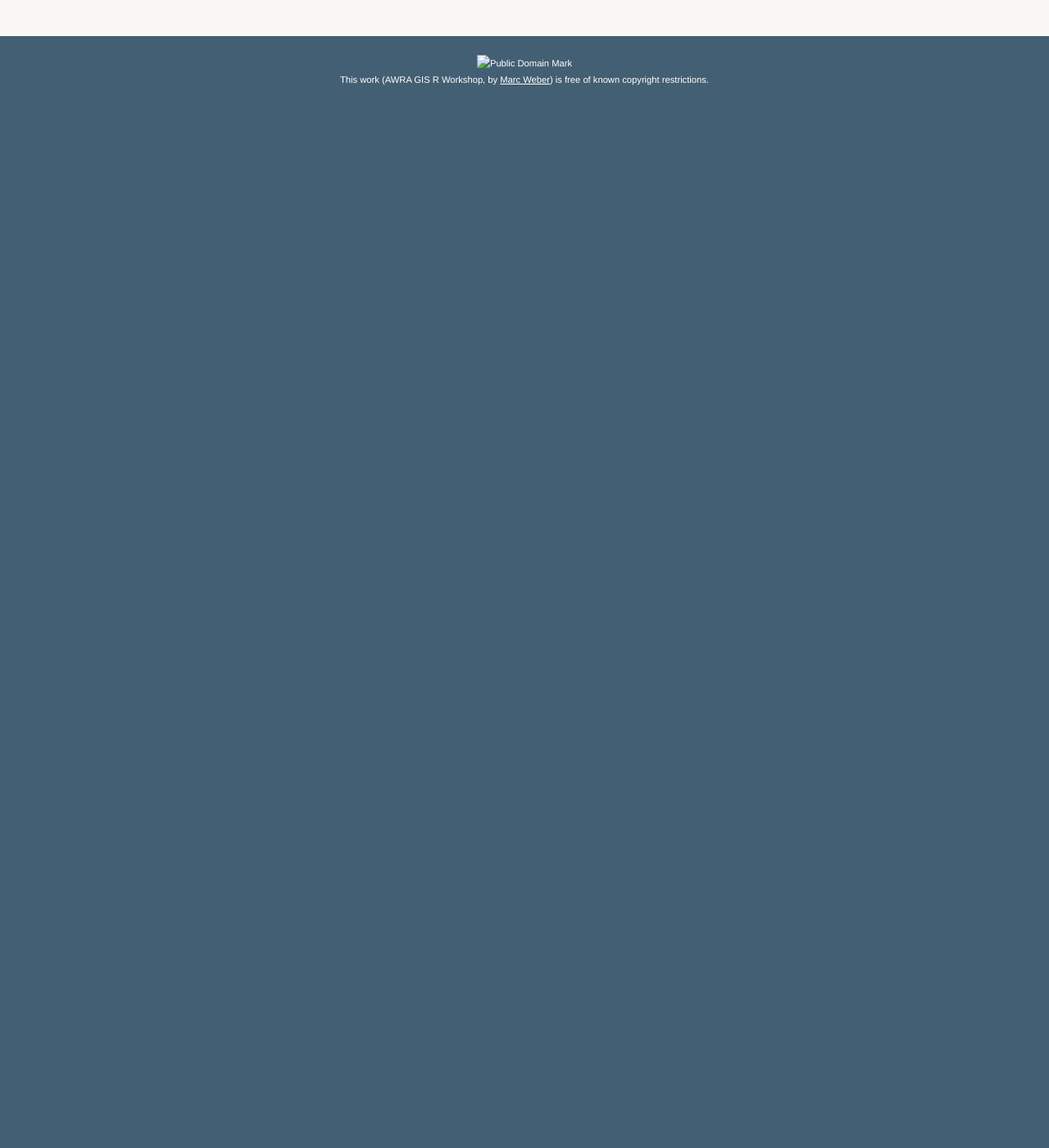
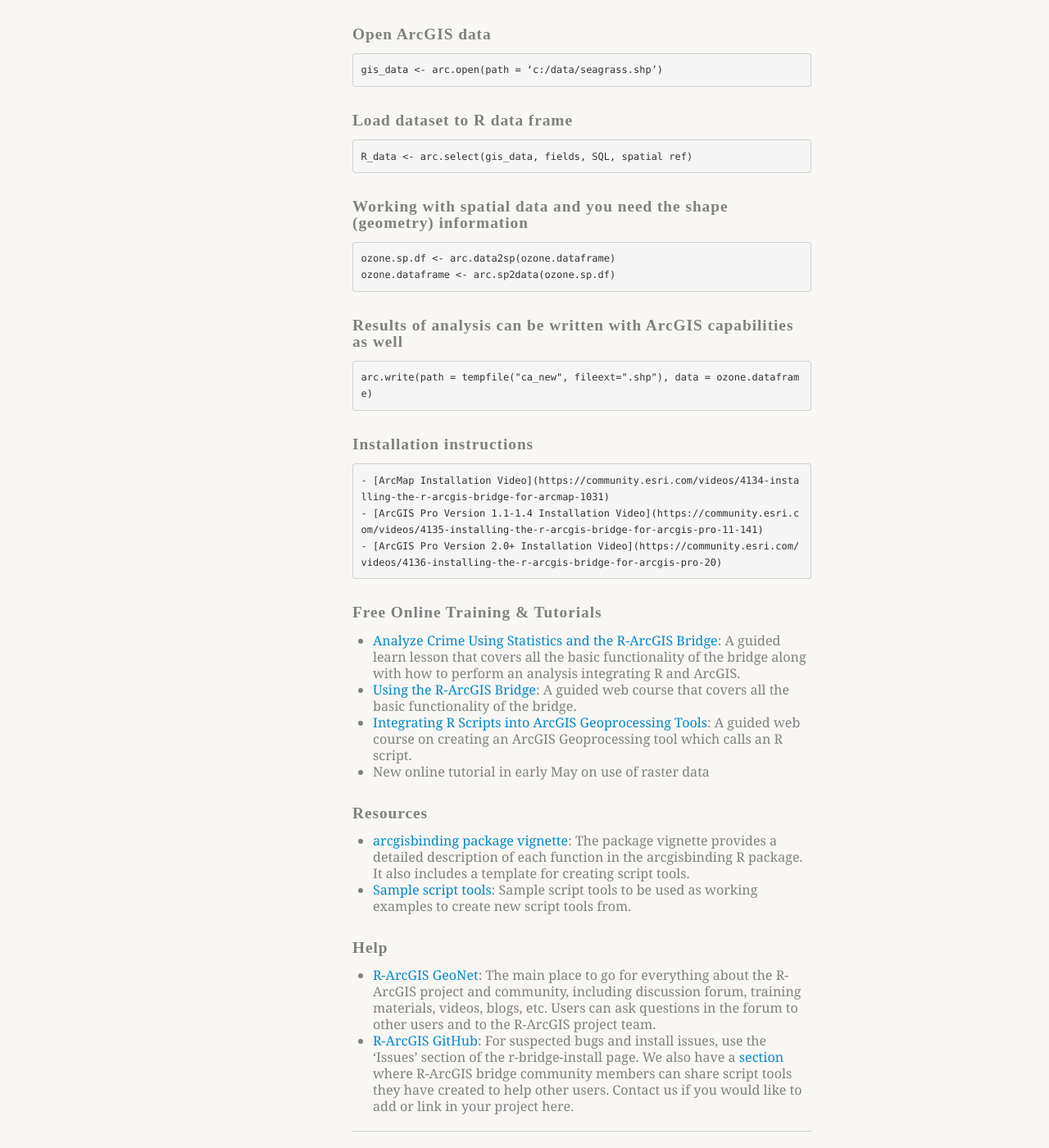
Before and after one commit to mhweber/AWRA_GIS_R_Workshop, a Jekyll site: the page built from _posts/2018-04-22-09R-ArcGIS-Bridge.md, in a window 1280 px wide and 1400 px high, scrolled down 768 px. Shown: the whole window at 82% size. Built offline with Jekyll 4.4.1, drawn with Linux system fonts in a browser that asks for light colours; nearby versions of some CDN libraries; some web fonts are replaced; library files that are not in the unit come from our copies; before the commit the page ends 908 px from its top, so only the background shows below that; some of the changed text lies outside the part shown.

Commit message:
Additional material from Steve

````diff
--- a/_posts/2018-04-22-09R-ArcGIS-Bridge.md
+++ b/_posts/2018-04-22-09R-ArcGIS-Bridge.md
@@ -4,7 +4,51 @@ author: Marc Weber
 layout: post_page
 ---
 
-Live Demo of the R-ArcGIS Bridge in ArcGIS:
-
+## Live Demo of the R-ArcGIS Bridge in ArcGIS:
 - If don’t already have ArcGIS, you can get a free 21 day trial [here](http://www.arcgis.com/features/free-trial.html)
 - [Instructional videos](https://community.esri.com/groups/rstats/content?filterID=contentstatus%5Bpublished%5D~objecttype~objecttype%5Bvideo%5D) on installing the R-ArcGIS bridge
+
+### Using R and ArcGIS together
+The most effective way to leverage the combined value of ArcGIS and R is to use the R-ArcGIS bridge, an open source project providing a seamless two-way data bridge between R and ArcGIS. The bridge also allows R scripts to be run from ArcGIS as geoprocessing tools.
+The R-ArcGIS bridge works with versions beginning at R 3.2.2 , ArcMap 10.3.1, ArcGIS Pro 1.1, or later.
+The bridge supports feature, raster, and tabular data from ArcGIS. This can be data on your local disk as well as URLs to feature services and image services. The bridge support data objects of the most common spatial packages: sp, sf, and raster, along with R data frame objects. The usage is very similar to standard R syntax.
+
+### Open ArcGIS data
+```r
+gis_data <- arc.open(path = ‘c:/data/seagrass.shp’)
+```
+
+### Load dataset to R data frame
+```r
+R_data <- arc.select(gis_data, fields, SQL, spatial ref)
+```
+
+### Working with spatial data and you need the shape (geometry) information
+```r
+ozone.sp.df <- arc.data2sp(ozone.dataframe)
+ozone.dataframe <- arc.sp2data(ozone.sp.df)
+```
+
+### Results of analysis can be written with ArcGIS capabilities as well
+```r
+arc.write(path = tempfile("ca_new", fileext=".shp"), data = ozone.dataframe)
+```
+
+### Installation instructions
+	- [ArcMap Installation Video](https://community.esri.com/videos/4134-installing-the-r-arcgis-bridge-for-arcmap-1031)
+	- [ArcGIS Pro Version 1.1-1.4 Installation Video](https://community.esri.com/videos/4135-installing-the-r-arcgis-bridge-for-arcgis-pro-11-141)
+	- [ArcGIS Pro Version 2.0+ Installation Video](https://community.esri.com/videos/4136-installing-the-r-arcgis-bridge-for-arcgis-pro-20)
+
+### Free Online Training & Tutorials
+  - [Analyze Crime Using Statistics and the R-ArcGIS Bridge](https://learn.arcgis.com/en/projects/analyze-crime-using-statistics-and-the-r-arcgis-bridge/): A guided learn lesson that covers all the basic functionality of the bridge along with how to perform an analysis integrating R and ArcGIS.
+  - [Using the R-ArcGIS Bridge](https://www.esri.com/training/catalog/58b5e417b89b7e000d8bfe45/using-the-r-arcgis-bridge/): A guided web course that covers all the basic functionality of the bridge.
+  - [Integrating R Scripts into ArcGIS Geoprocessing Tools](https://www.esri.com/training/catalog/58b5e578b89b7e000d8bfffd/integrating-r-scripts-into-arcgis-geoprocessing-tools/): A guided web course on creating an ArcGIS Geoprocessing tool which calls an R script.
+  - New online tutorial in early May on use of raster data
+
+### Resources
+  - [arcgisbinding package vignette](https://r-arcgis.github.io/assets/arcgisbinding-vignette.html): The package vignette provides a detailed description of each function in the arcgisbinding R package. It also includes a template for creating script tools.
+  - [Sample script tools](https://github.com/R-ArcGIS/r-sample-tools): Sample script tools to be used as working examples to create new script tools from.
+
+### Help
+  - [R-ArcGIS GeoNet](https://community.esri.com/groups/rstats): The main place to go for everything about the R-ArcGIS project and community, including discussion forum, training materials, videos, blogs, etc. Users can ask questions in the forum to other users and to the R-ArcGIS project team.
+  - [R-ArcGIS GitHub](https://github.com/R-ArcGIS/r-bridge/issues): For suspected bugs and install issues, use the ‘Issues’ section of the r-bridge-install page. We also have a [section](https://github.com/R-ArcGIS/CHANS-tools) where R-ArcGIS bridge community members can share script tools they have created to help other users. Contact us if you would like to add or link in your project here.
````
